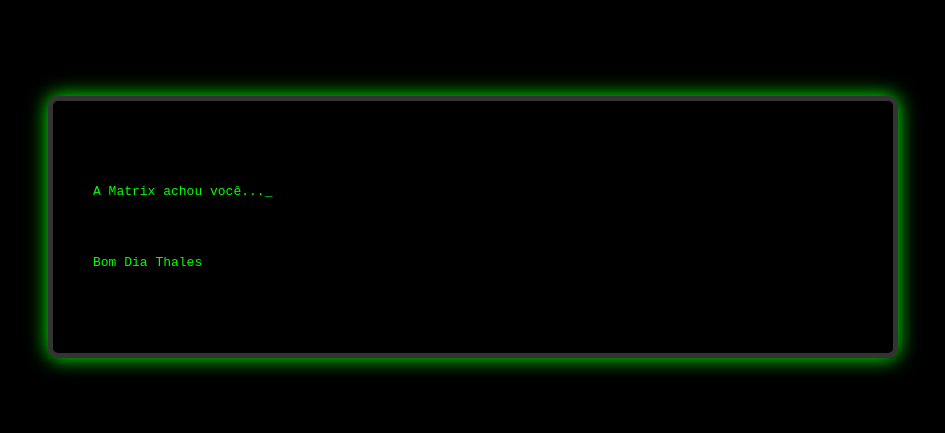
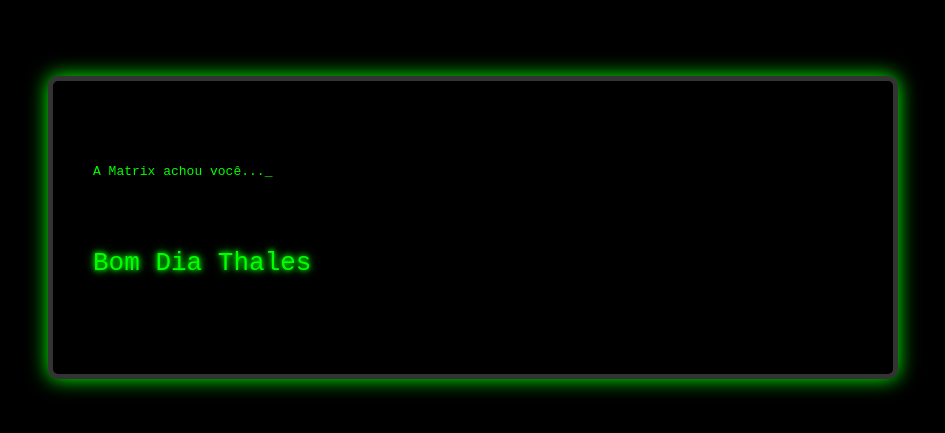
Before and after one commit to jaymepsantos/jaymepsantos33, a plain HTML site: page index.html in a window 1280 px wide. Shown: the part 173-606 px from the top of the page, without its empty margins (167-1112 px from the left). Drawn offline with Linux system fonts and the light colour scheme.

Commit message:
Update style.css

```diff
--- a/style.css
+++ b/style.css
@@ -7,6 +7,11 @@
     margin: 0;
 }
 
+
+   #th {
+      font-size: 2em;
+      text-shadow: 0 0 5px #00FF00, 0 0 10px #00FF00;
+    }
 .terminal {
     background-color: #000;
     border: 5px solid #333; /* Borda mais grossa e cor cinza escura para a moldura */
```
